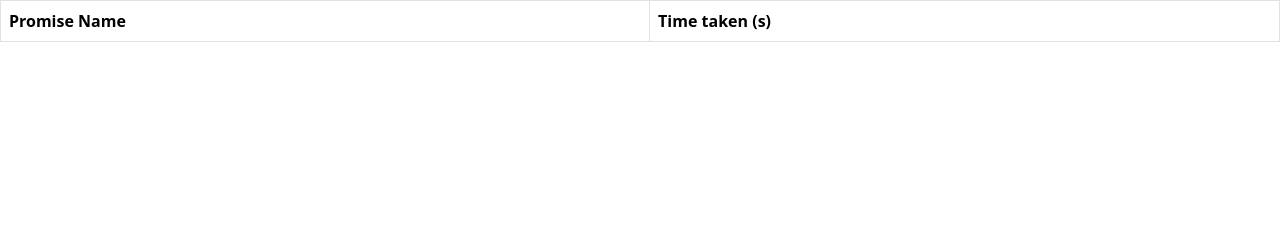
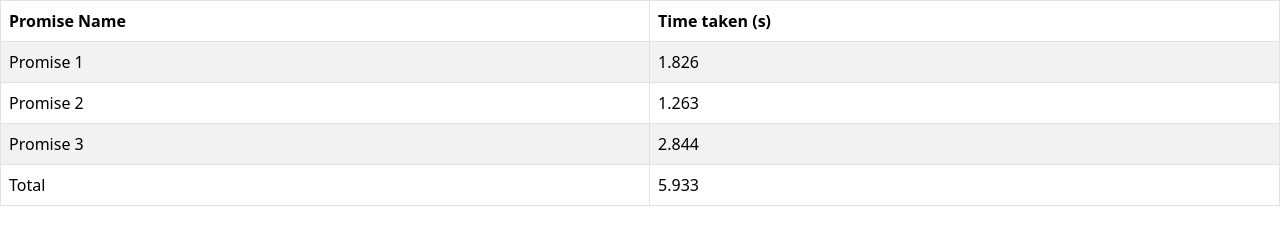
Before and after one commit to acciojob/wait-for-multiple-promises-AmanYadav8957, a website: page main.html in a window 1280 px wide. Drawn offline with nearby package versions, Linux system fonts and the light colour scheme.

Commit message:
created a submission

```diff
--- a/main.html
+++ b/main.html
@@ -1,7 +1,6 @@
 <!DOCTYPE html>
-
-<html>
-  <head>
+<html lang="en">
+<head>
     <link rel="stylesheet" href="styles.css" />
     <link
       href="https://cdn.jsdelivr.net/npm/bootstrap@5.3.0-alpha1/dist/css/bootstrap.min.css"
@@ -9,10 +8,9 @@
       integrity="sha384-GLhlTQ8iRABdZLl6O3oVMWSktQOp6b7In1Zl3/Jr59b6EGGoI1aFkw7cmDA6j6gD"
       crossorigin="anonymous"
     />
-  </head>
-
-  <body>
-    <!-- the entire body must be written by student -->
+    <title>Promise Timing</title>
+</head>
+<body>
     <table class="table table-striped table-hover table-bordered">
       <thead>
         <tr>
@@ -29,5 +27,5 @@
       integrity="sha384-w76AqPfDkMBDXo30jS1Sgez6pr3x5MlQ1ZAGC+nuZB+EYdgRZgiwxhTBTkF7CXvN"
       crossorigin="anonymous"
     ></script>
-  </body>
+</body>
 </html>
--- a/script.js
+++ b/script.js
@@ -1 +1,38 @@
 //your JS code here. If required.
+// Function to create a promise that resolves after a random time between 1 and 3 seconds
+function createRandomPromise(name) {
+    const time = Math.random() * 2 + 1; // Random time between 1 and 3 seconds
+    return new Promise((resolve) => {
+        setTimeout(() => {
+            resolve({ name, time: time.toFixed(3) }); // Resolve with name and time taken
+        }, time * 1000); // Convert to milliseconds
+    });
+}
+
+// Create an array of promises
+const promises = [
+    createRandomPromise("Promise 1"),
+    createRandomPromise("Promise 2"),
+    createRandomPromise("Promise 3")
+];
+
+// Add loading text to the table
+const output = document.getElementById("output");
+output.innerHTML = '<tr><td colspan="2" class="text-center">Loading...</td></tr>';
+
+// Use Promise.all to wait for all promises to resolve
+Promise.all(promises).then((results) => {
+    // Clear loading text
+    output.innerHTML = '';
+
+    // Calculate total time taken
+    const totalTime = results.reduce((sum, result) => sum + parseFloat(result.time), 0).toFixed(3);
+
+    // Populate the table with the results
+    results.forEach(result => {
+        output.innerHTML += `<tr><td>${result.name}</td><td>${result.time}</td></tr>`;
+    });
+
+    // Add total row
+    output.innerHTML += `<tr><td>Total</td><td>${totalTime}</td></tr>`;
+});
```
